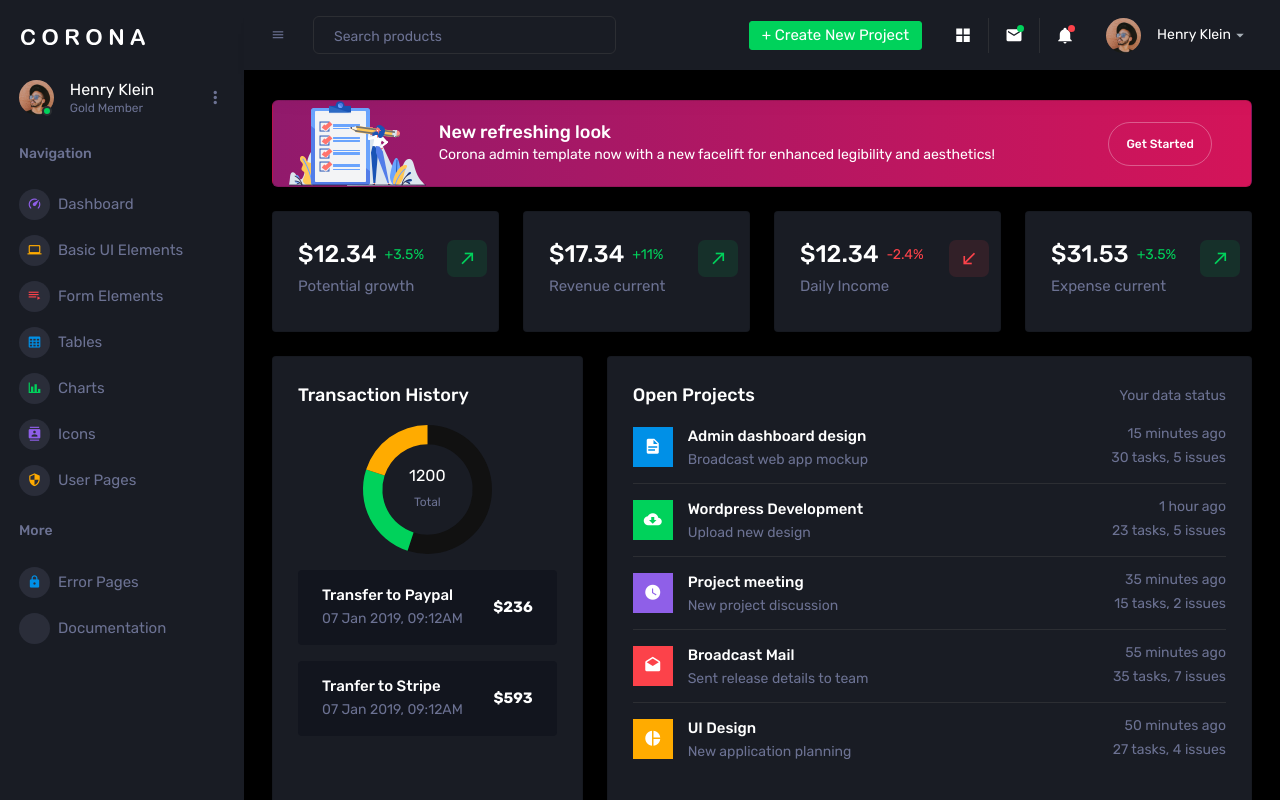
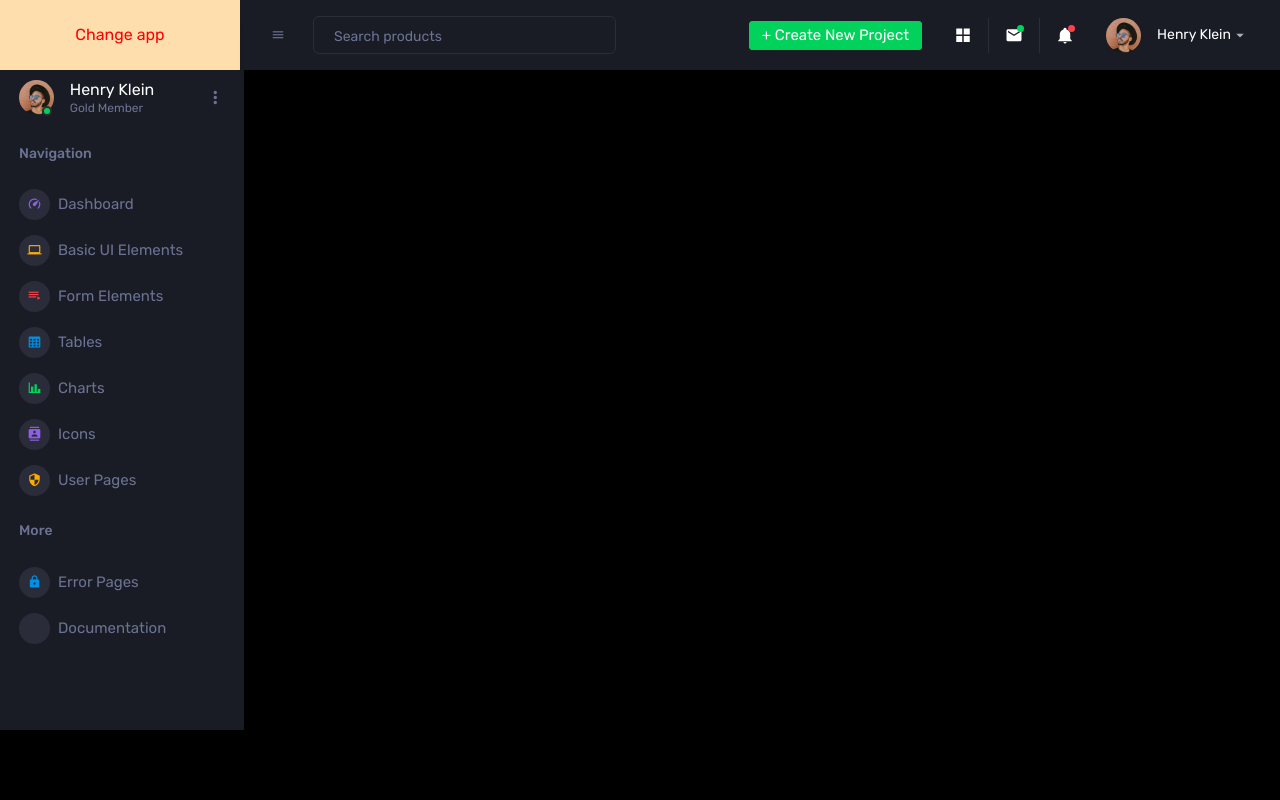
Before and after one commit to mejerr/grade-center, a React (Create React App) app in the folder client/: page / in a window 1280 px wide. Built offline with nearby package versions, Linux system fonts and the light colour scheme.

Commit message:
Chnag eapp button added

```diff
--- a/client/src/App.css
+++ b/client/src/App.css
@@ -2,4 +2,20 @@
   display: flex;
   position: relative;
   height: 100%;
+  flex-direction: column;
 }
+
+.change-app-btn {
+  position: absolute;
+  top: 0;
+  left: 0;
+  display: flex;
+  align-items: center;
+  justify-content: center;
+  background: navajowhite;
+  width: 240px;
+  height: 70px;
+  color: red;
+  z-index: 12;
+  cursor: pointer;
+}
--- a/client/src/App.js
+++ b/client/src/App.js
@@ -1,4 +1,4 @@
-import  React from 'react';
+import  React, { Fragment, useState } from 'react';
 import './theme-app/App.scss';
 import './App.css';
 
@@ -8,10 +8,19 @@ import Navbar from './theme-app/shared/Navbar';
 import Routes from './routes';
 
 const App = (props) => {
+  const [openApp, setOpenApp] = useState(false);
   const { isAuthenticated } = props;
+  let app;
 
-  return (
-    <div className="container-scroller app-container">
+  if (openApp) {
+    app = (
+      <Fragment>
+        <Routes />
+      </Fragment>
+    );
+  } else {
+    app = (
+      <Fragment>
         {isAuthenticated && <Sidebar/>}
         <div className="container-fluid page-body-wrapper">
           {isAuthenticated && <Navbar/>}
@@ -22,6 +31,14 @@ const App = (props) => {
             {isAuthenticated && <Footer/>}
           </div>
         </div>
+      </Fragment>
+    );
+  }
+
+  return (
+    <div className="container-scroller app-container">
+      <div className="change-app-btn" onClick={() => setOpenApp(!openApp)}>Change app</div>
+      {app}
     </div>
   );
 };
```
Lines whose indentation alone changed are shown as unchanged.
